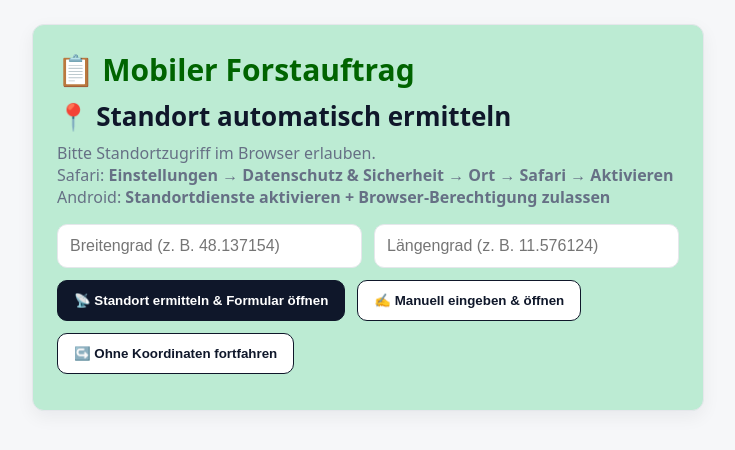
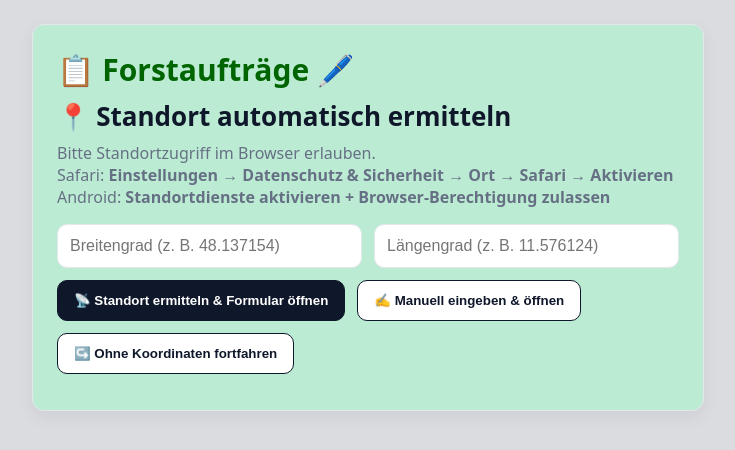
Before and after one commit to RusmirOmerovic/n8n-forstauftrag, a plain HTML site: page index.html in a window 1280 px wide. Shown: the whole page, without its empty margins (272-1007 px from the left). Drawn offline with Linux system fonts and the light colour scheme.

Commit message:
Update index.html
Bg-color darker

```diff
--- a/index.html
+++ b/index.html
@@ -6,7 +6,7 @@
   <meta name="viewport" content="width=device-width, initial-scale=1" />
   <style>
     :root{
-      --bg:#f6f7f9; --card:#bcebd3; --line:#e5e7eb;
+      --bg:#dadce0; --card:#bcebd3; --line:#e5e7eb;
       --brand:#0f172a; --accent:#0ea5e9; --muted:#667085;
     }
     *{box-sizing:border-box}
@@ -31,7 +31,7 @@
 <body>
   <main>
     <div class="card">
-      <h1>📋 Mobiler Forstauftrag</h1>
+      <h1>📋 Forstaufträge 🖊️</h1>
       <h2>📍 Standort automatisch ermitteln</h2>
       <p class="hint">
         Bitte Standortzugriff im Browser erlauben.<br />
```
